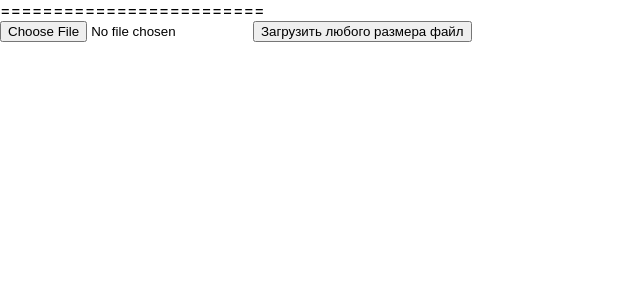
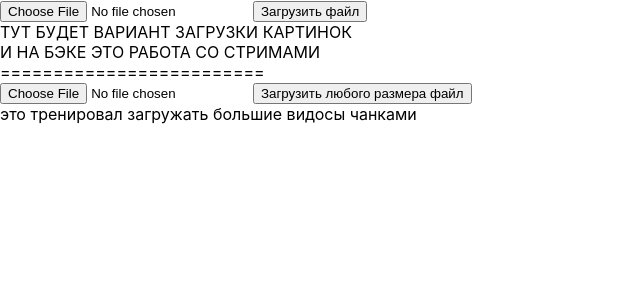
Before and after one commit to pavelminsk1979/fsfront, a React (Create React App) app: page / in a window 1280 px wide. Shown: the top 300 px of the page, without its empty margins (0-640 px from the left). Built offline with nearby package versions, Linux system fonts and the light colour scheme.

Commit message:
start for work with files and strims/path2

```diff
--- a/src/App.tsx
+++ b/src/App.tsx
@@ -1,12 +1,17 @@
-import React, {useState} from 'react';
+import React from 'react';
 import './App.css';
 import {OptionWithChankes} from "./options/OptionWithChankes";
+import {OptionSimple} from "./options/OptionSimple";
 
 function App() {
-    return(
+    return (
         <>
+            <OptionSimple/>
+            <div>ТУТ БУДЕТ ВАРИАНТ ЗАГРУЗКИ КАРТИНОК</div>
+            <div>И НА БЭКЕ ЭТО РАБОТА СО СТРИМАМИ</div>
             <div>=========================</div>
             <OptionWithChankes/>
+            <div>это тренировал загружать большие видосы чанками</div>
         </>
     )
 
--- /dev/null
+++ b/src/options/OptionSimple.tsx
@@ -0,0 +1,34 @@
+import React, { useState } from "react";
+import axios from "axios";
+
+export const OptionSimple = () => {
+    const [file, setFile] = useState<File | null>(null);
+
+    const handleFileChange = (event: React.ChangeEvent<HTMLInputElement>) => {
+        setFile(event.target.files?.[0] || null);
+    };
+
+    const handleOnClick = async () => {
+        if (!file) {
+            console.log('Файл не выбран!');
+            return;
+        }
+
+        const formData = new FormData();
+        formData.append('file', file);
+
+        try {
+            await axios.post('http://localhost:3010/yandexbigfile', formData);
+            console.log('Файл успешно загружен!');
+        } catch (e) {
+            console.log('Ошибка загрузки файла', e);
+        }
+    };
+
+    return (
+        <>
+            <input type="file" onChange={handleFileChange} />
+            <button onClick={handleOnClick}>Загрузить файл</button>
+        </>
+    );
+};
```
